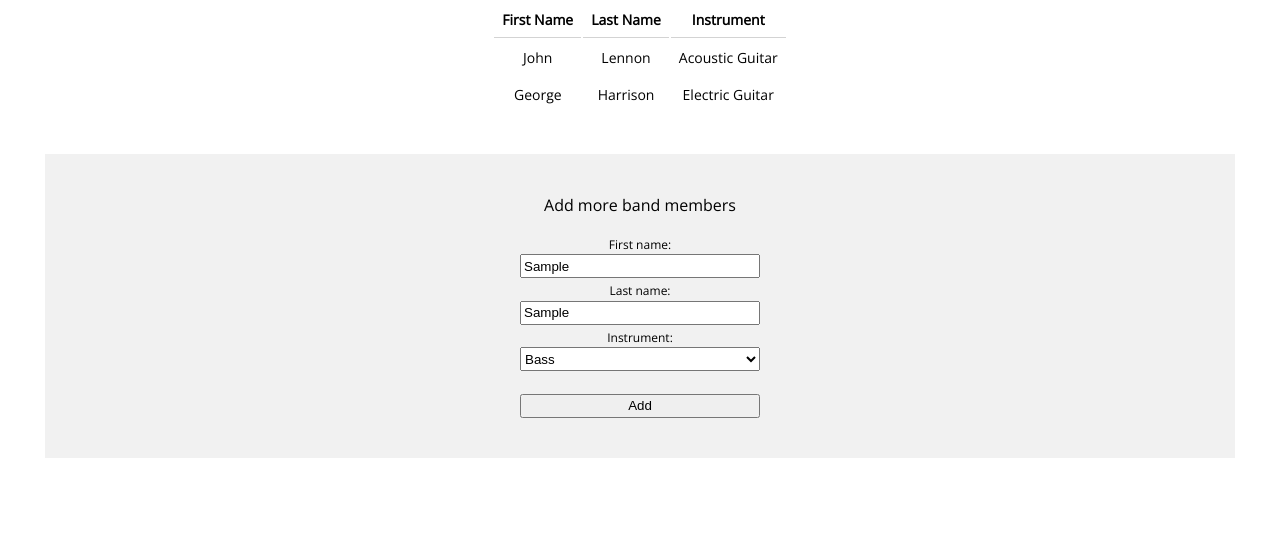
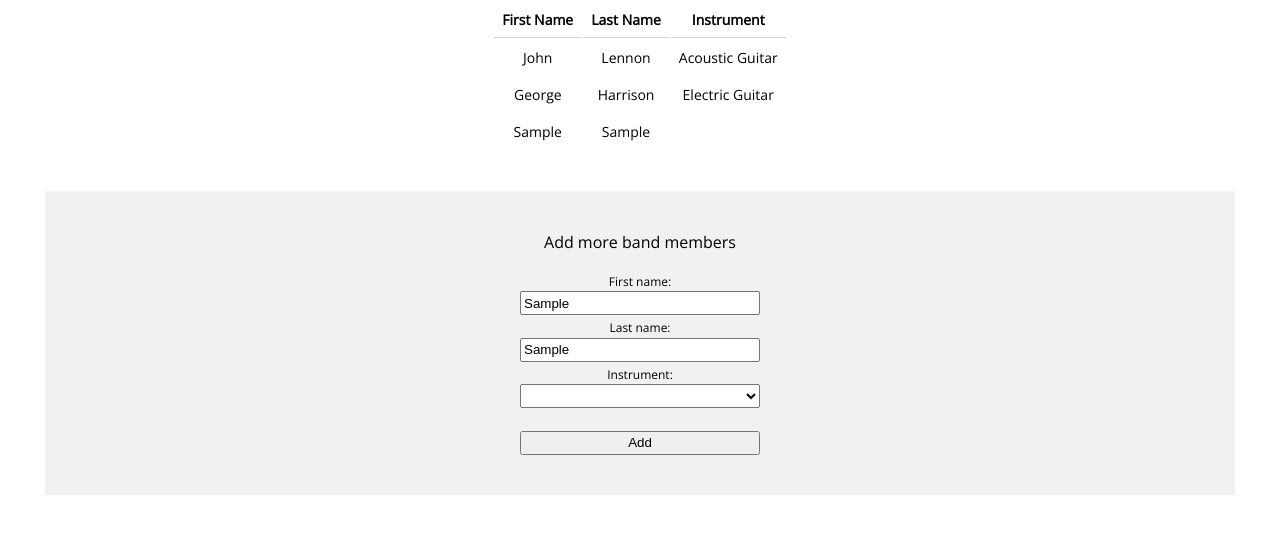
Before and after one commit to alebumbar/vue3-part-II, a plain HTML site: page index.html in a window 1280 px wide. Both pictures are taken after typing "Sample", "Sample" into the empty fields and a click on the button "Add". Shown: the part 131-664 px from the top of the page. Drawn offline with nearby package versions, Linux system fonts and the light colour scheme.

Commit message:
using v-model

```diff
--- a/index.html
+++ b/index.html
@@ -1,25 +1,21 @@
 <!DOCTYPE html>
 
 <html lang="en">
-
   <head>
-        <meta charset="UTF-8">
-        <meta http-equiv="X-UA-Compatible" content="IE=edge">
-        <meta name="viewport" content="width=device-width, initial-scale=1.0">
-        <link href="https://fonts.googleapis.com/css2?family=Open+Sans&display=swap" rel="stylesheet">
-        <link rel="stylesheet" href="style.css">
+    <meta charset="UTF-8" />
+    <meta http-equiv="X-UA-Compatible" content="IE=edge" />
+    <meta name="viewport" content="width=device-width, initial-scale=1.0" />
+    <link
+      href="https://fonts.googleapis.com/css2?family=Open+Sans&display=swap"
+      rel="stylesheet"
+    />
+    <link rel="stylesheet" href="style.css" />
     <title>Band Members</title>
   </head>
 
   <body>
-
     <main id="app">
-
-
-
-            <h1>
-                Band Members
-            </h1>
+      <h1>Band Members</h1>
 
       <table>
         <thead>
@@ -31,9 +27,9 @@
         </thead>
         <tbody>
           <tr v-for="member in members">
-                    <td>{{member.fname}}</td>
-                    <td>{{member.lname}}</td>
-                    <td>{{member.instrument}}</td>
+            <td>{{ member.fname }}</td>
+            <td>{{ member.lname }}</td>
+            <td>{{ member.instrument }}</td>
           </tr>
         </tbody>
       </table>
@@ -41,28 +37,39 @@
       <section class="add-more">
         <p>Add more band members</p>
         <form>
+          <label for="fname">First name:</label><br />
+          <input
+            type="text"
+            id="fname"
+            name="fname"
+            v-model="newMember.fname"
+          /><br />
 
-                <label for="fname">First name:</label><br>
-                <input type="text" id="fname" name="fname"><br>
+          <label for="lname">Last name:</label><br />
+          <input
+            type="text"
+            id="lname"
+            name="lname"
+            v-model="newMember.lname"
+          /><br />
 
-                <label for="lname">Last name:</label><br>
-                <input type="text" id="lname" name="lname"><br>
-
-                <label for="instrument">Instrument:</label><br>
-                <select name="instrument" id="instrument">
+          <label for="instrument">Instrument:</label><br />
+          <select
+            name="instrument"
+            id="instrument"
+            v-model="newMember.instrument"
+          >
             <option value="Bass">Bass</option>
             <option value="Electric Guitar">Electric Guitar</option>
             <option value="Acoustic Guitar">Acoustic Guitar</option>
             <option value="Drums">Drums</option>
           </select>
-                    <br><br>
-                <input type="button" value="Add">
+          <br /><br />
+          <input type="button" value="Add" @click="addMember()"/>
         </form>
       </section>
-
     </main>
-        <script src="https://unpkg.com/vue@next"></script>
+    <script src="https://unpkg.com/vue@3/dist/vue.global.js"></script>
     <script src="scripts.js"></script>
   </body>
-
 </html>
--- a/scripts.js
+++ b/scripts.js
@@ -1,24 +1,28 @@
 members = [
-    {
-        fname: 'John',
-        lname: 'Lennon',
-        instrument: 'Acoustic Guitar'
-    },
-    {
-        fname: 'George',
-        lname: 'Harrison',
-        instrument: 'Electric Guitar'
-    }
-]
+  {
+    fname: "John",
+    lname: "Lennon",
+    instrument: "Acoustic Guitar",
+  },
+  {
+    fname: "George",
+    lname: "Harrison",
+    instrument: "Electric Guitar",
+  },
+];
 
 const handlingForms = {
-
-    data() {
-        return {
-            members: window.members
-        }
+  data() {
+    return {
+      members: window.members,
+      newMember: {},
+    };
+  },
+  methods: {
+    addMember: function () {
+      this.members.push(this.newMember);
     },
-
+  },
 };
 
-Vue.createApp(handlingForms).mount('#app');
+Vue.createApp(handlingForms).mount("#app");
```
Lines whose indentation alone changed are shown as unchanged.
